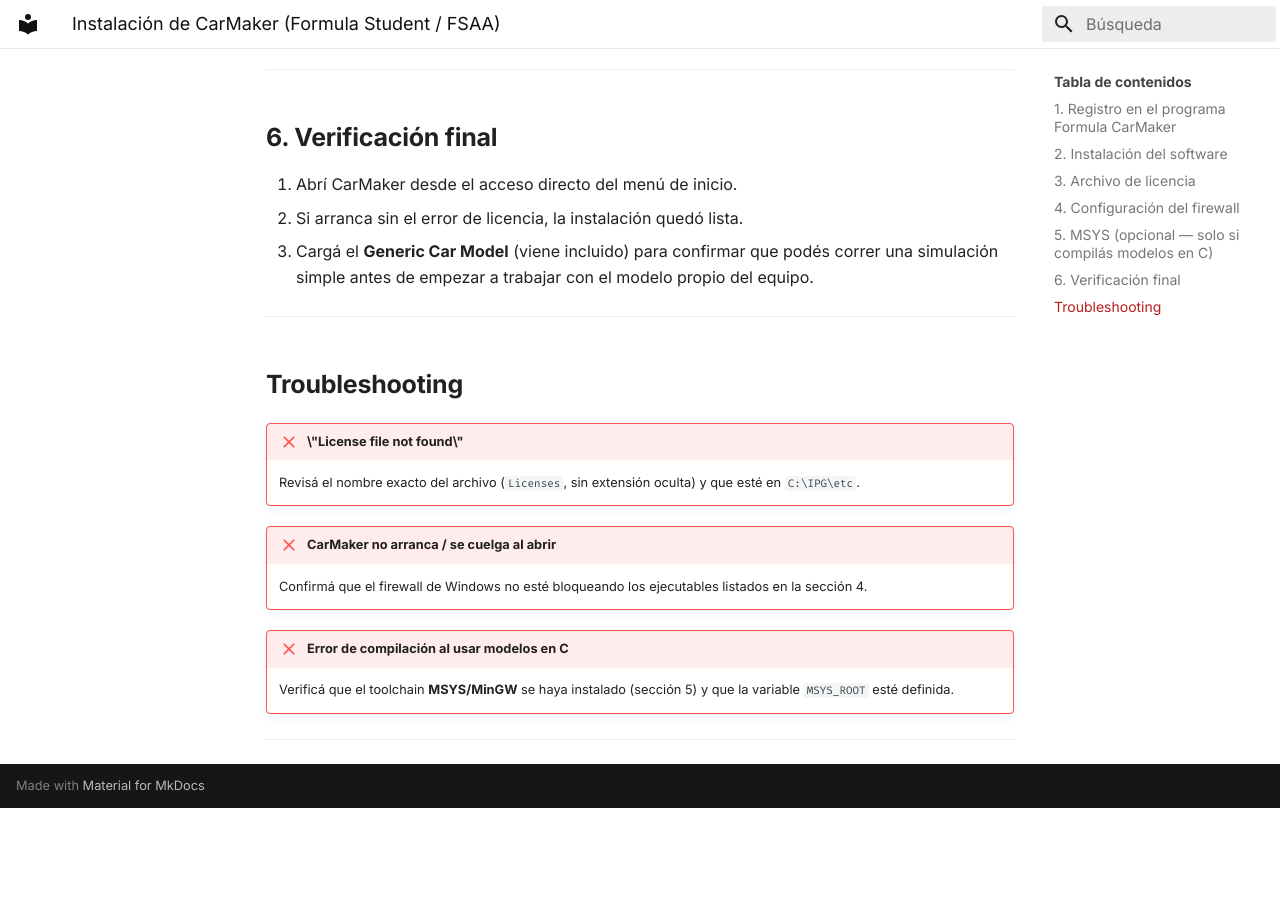
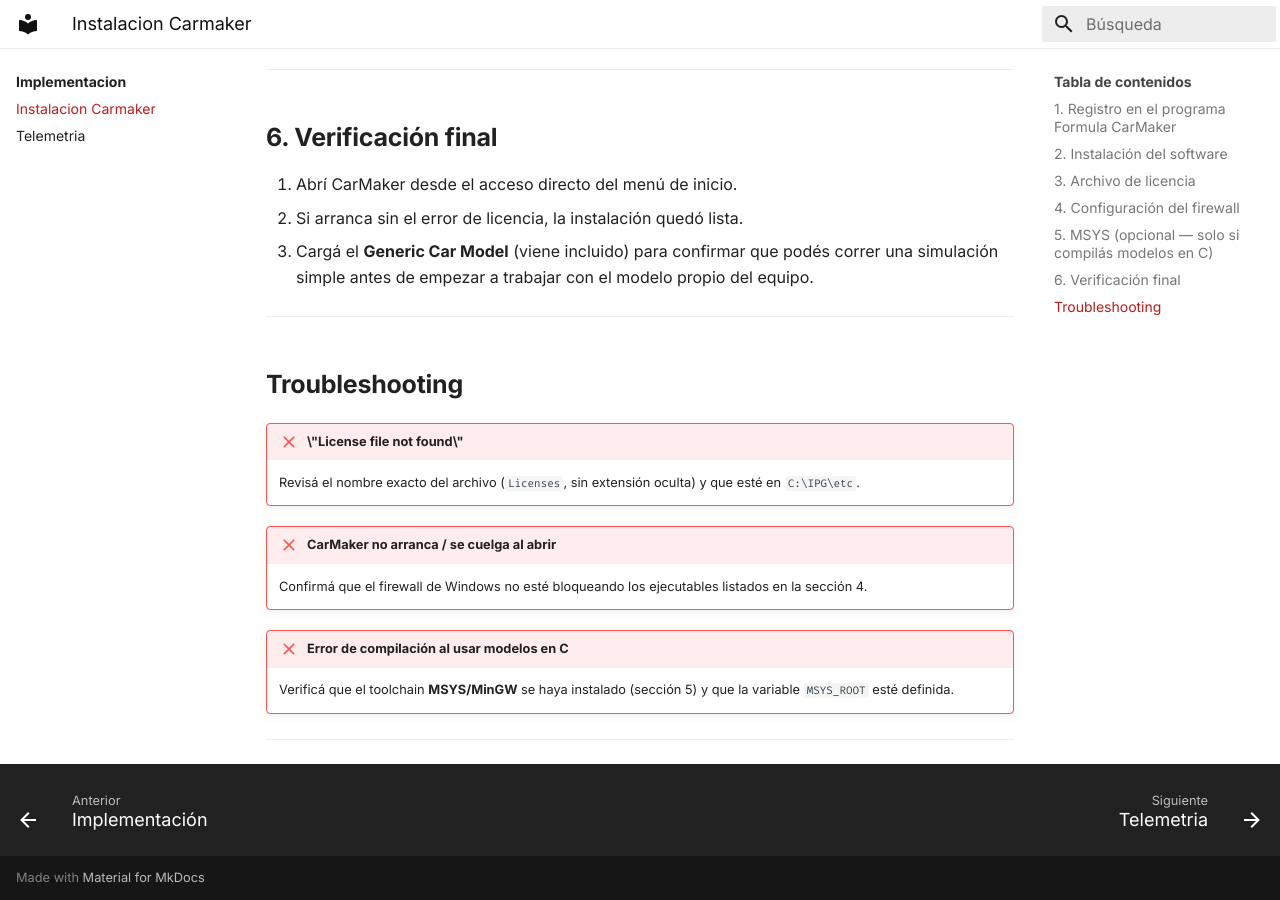
Before and after one commit to stavara/driverless, an MkDocs documentation site: the page built from docs/implementacion/instalacion.md, in a window 1280 px wide and 900 px high, scrolled down 2788 px. Built offline with MkDocs 1.6.1 and Material for MkDocs 9.7.7, drawn with Linux system fonts in a browser that asks for light colours; before the commit the page ends 3596 px from its top, so only the background shows below that.

Commit message:
Add 'Instalacion Carmaker' to navigation

```diff
--- a/mkdocs.yml
+++ b/mkdocs.yml
@@ -71,6 +71,7 @@ nav:
   - Inicio: index.md
   - Implementacion:
       - implementacion/index.md
+      - Instalacion Carmaker: implementacion/instalacion.md
       - Telemetria: implementacion/telemetrialive.md
   - Investigacion: investigacion.md
   - Nosotros: nosotros.md
```
